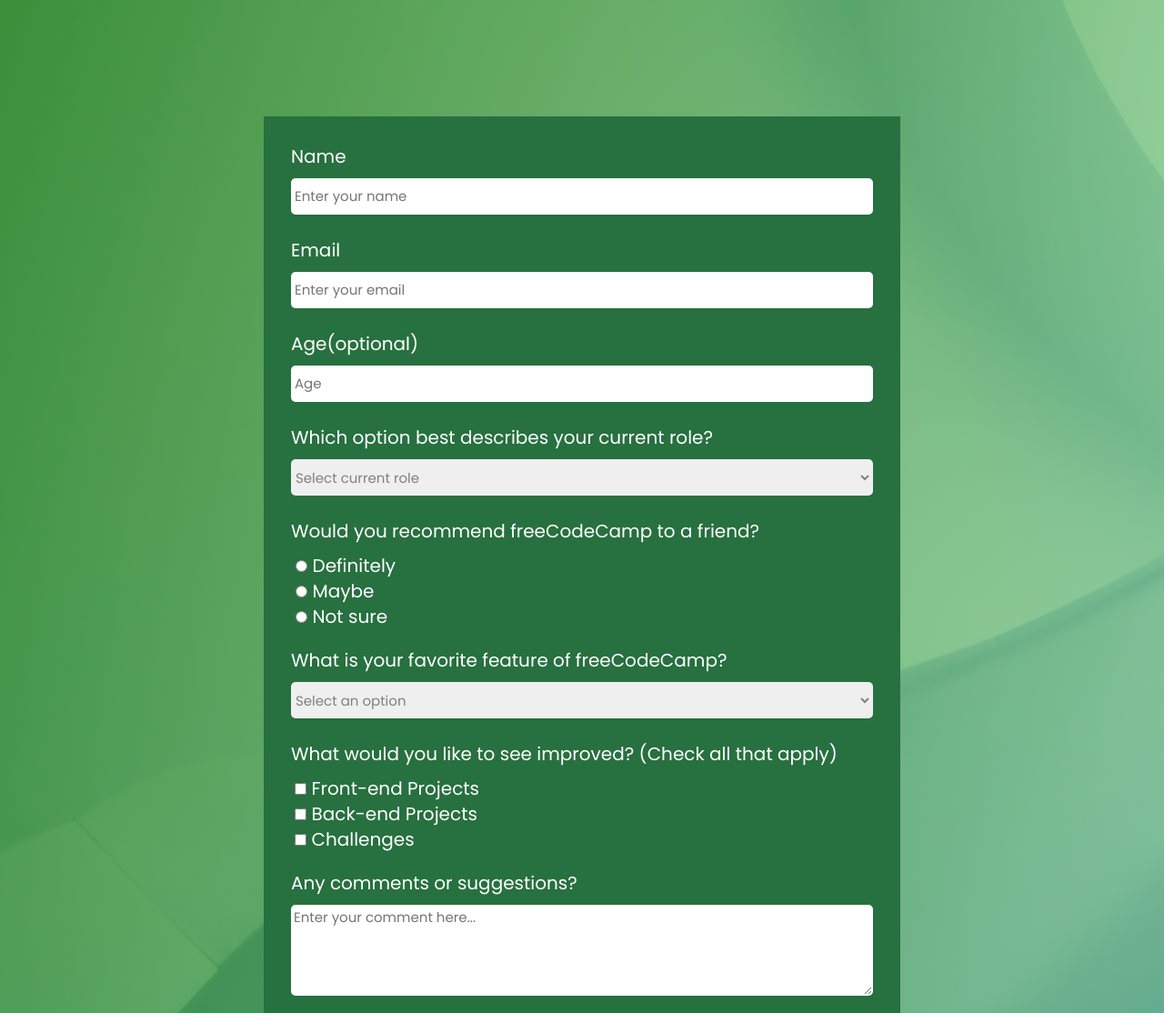
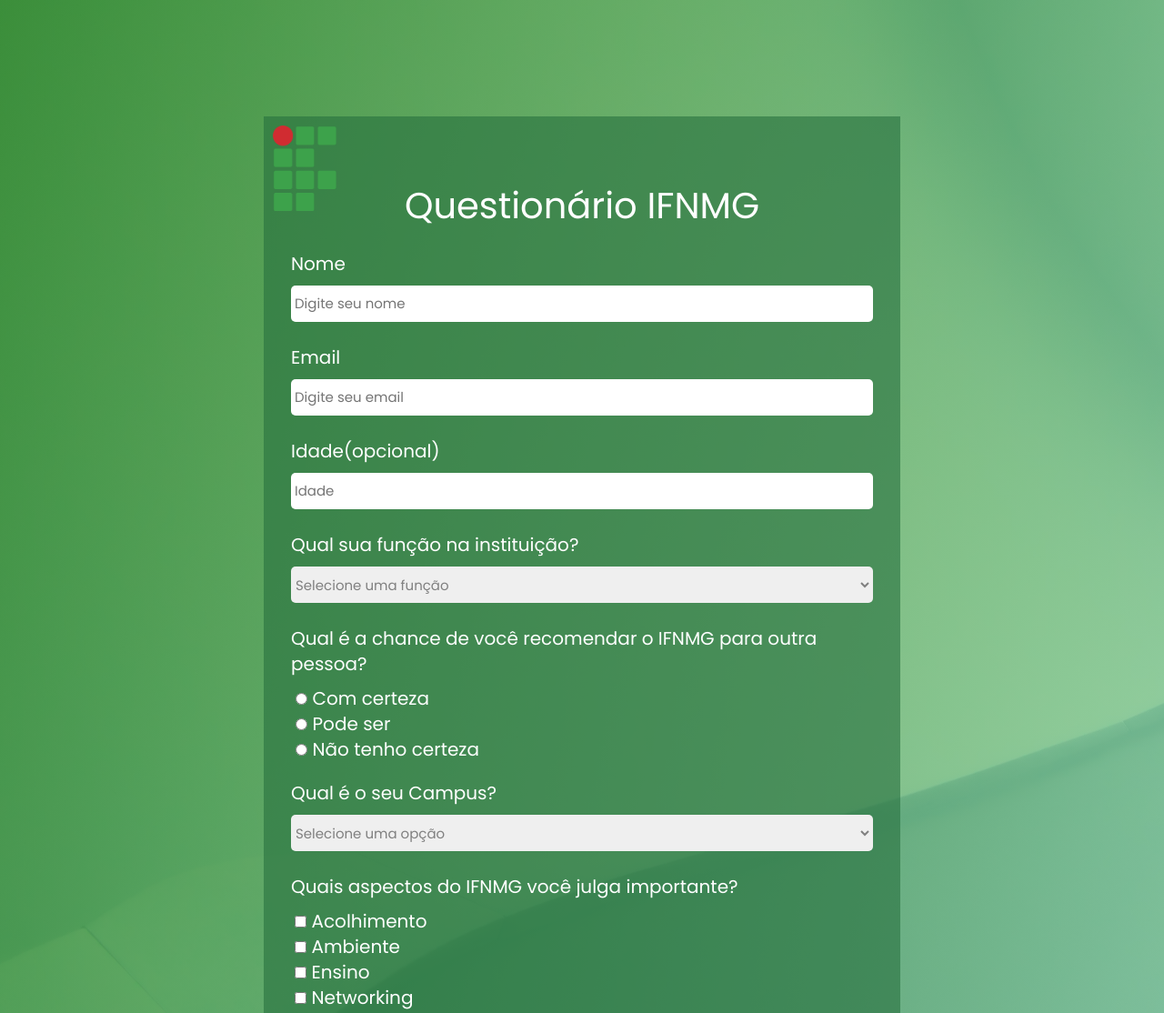
Before and after one commit to JuanSanjuanLemos/Formulario, a plain HTML site: page index.html in a window 1280 px wide. Shown: the top 1114 px of the page at 91% size. Drawn offline with Linux system fonts and the light colour scheme.

Commit message:
Customize for IFNMG

```diff
--- a/css/components/main-button.css
+++ b/css/components/main-button.css
@@ -5,7 +5,7 @@
     color: #fff;
     border-radius: 5px;
     border-color: transparent;
-    background-color: rgb(28, 4, 136);
+    background-color: rgb(216, 12, 12);
 }
 
 .main-button:hover{
--- a/css/components/main-form.css
+++ b/css/components/main-form.css
@@ -1,9 +1,10 @@
 .main-form{
+    position: relative;
     display: flex;
     flex-direction: column;
     width: 50%;
-    max-width: 700px;
+    max-width: 1000px;
     margin: auto;
-    background-color: rgb(39, 112, 63);
+    background-color: rgb(39, 112, 63, 0.6);
     padding: 3rem;
 }
--- /dev/null
+++ b/css/components/main-header.css
@@ -0,0 +1,9 @@
+.main-header{
+    font-family: 'Poppins', sans-serif;
+    max-height: 8rem;
+    display: flex;
+    align-items: baseline;
+    justify-content: center;
+    box-sizing: border-box;
+    margin-bottom: 6%;
+}
--- /dev/null
+++ b/css/components/main-logo.css
@@ -0,0 +1,6 @@
+.main-logo{
+    position: absolute;
+    top:1rem;
+    left: 1rem;
+    width: 10%;
+}
--- /dev/null
+++ b/css/components/main-title.css
@@ -0,0 +1,7 @@
+.main-title{
+    margin-top: 4rem;
+    font-size: 4rem;
+    font-weight: 400;
+    line-height: 1.4;
+    color: #fff;
+}
--- a/css/components/responsiveness.css
+++ b/css/components/responsiveness.css
@@ -2,14 +2,25 @@ html{
     font-size: 10px;
 }
 
-@media screen and (max-width: 768px) {
+@media screen and (max-width: 810px) {
     form.main-form{
         width: 100%;
         box-sizing: border-box;
+        margin: 0;
         padding: 2rem;
     }
     body.main-body{
-        margin-top: 0;
-        margin-bottom: 0;
+        margin: 0;
+
+    }
+    legend.main-title{
+        font-size: 3rem;
     }
 }
+
+
+@media screen and (max-width:320px) {
+    legend.main-title{
+        font-size: 2.5rem;
+    }
+}
--- a/css/reset.css
+++ b/css/reset.css
@@ -17,6 +17,7 @@ time, mark, audio, video {
 	font-size: 100%;
 	font: inherit;
 	vertical-align: baseline;
+
 }
 /* HTML5 display-role reset for older browsers */
 article, aside, details, figcaption, figure,
--- a/index.html
+++ b/index.html
@@ -1,5 +1,5 @@
 <!DOCTYPE html>
-<html lang="en">
+<html lang="pt-BR">
 <head>
     <meta charset="UTF-8">
     <meta http-equiv="X-UA-Compatible" content="IE=edge">
@@ -15,79 +15,92 @@
 
     <link rel="stylesheet" href="css/components/main-body.css">
     <link rel="stylesheet" href="css/components/main-button.css">
+    <link rel="stylesheet" href="css/components/main-form.css">
+    <link rel="stylesheet" href="css/components/main-header.css">
     <link rel="stylesheet" href="css/components/main-input.css">
-    <link rel="stylesheet" href="css/components/main-form.css">
+    <link rel="stylesheet" href="css/components/main-logo.css">
     <link rel="stylesheet" href="css/components/main-option.css">
     <link rel="stylesheet" href="css/components/main-select.css">
     <link rel="stylesheet" href="css/components/main-text.css">
+    <link rel="stylesheet" href="css/components/main-title.css">
     <link rel="stylesheet" href="css/components/wrapper-checkbox.css">
     <link rel="stylesheet" href="css/components/wrapper-radio.css">
 </head>
 <body class="main-body">
+    </header>
     <form action="" class="main-form">
-        <label class="main-text" for="name">Name</label>
-        <input type="text" id="name" class="main-input" required placeholder="Enter your name">
+        <div class="main-header">
+            <img class="main-logo" src="assets/img/if.png" alt="IFNMG logo">
+            <legend class="main-title">Questionário IFNMG</legend>
+        </div>
+        <label class="main-text" for="name">Nome</label>
+        <input type="text" id="name" class="main-input" required placeholder="Digite seu nome">
 
         <label class="main-text" for="email">Email</label>
-        <input type="emai" id="email" class="main-input" required placeholder="Enter your email">
+        <input type="emai" id="email" class="main-input" required placeholder="Digite seu email">
 
-        <label class="main-text" for="age">Age(optional)</label>
-        <input type="number" id="age" class="main-input" placeholder="Age">
+        <label class="main-text" for="age">Idade(opcional)</label>
+        <input type="number" id="age" class="main-input" placeholder="Idade">
 
-        <label class="main-text" for="current-role">Which option best describes your current role?</label>
+        <label class="main-text" for="current-role">Qual sua função na instituição?</label>
         <select name="current-role" id="current-role" class="main-select" required>
-            <option class="main-option" disabled selected>Select current role</option>
-            <option class="main-option">Student</option>
-            <option class="main-option">Full Time Job</option>
-            <option class="main-option">Full Time Learner</option>
-            <option class="main-option">Prefer not to say</option>
-            <option class="main-option">Other</option>
+            <option class="main-option" disabled selected>Selecione uma função</option>
+            <option class="main-option">Aluno</option>
+            <option class="main-option">Professor</option>
+            <option class="main-option">Cordenador</option>
+            <option class="main-option">Outra</option>
         </select>
 
-        <label class="main-text" for="recommend">Would you recommend freeCodeCamp to a friend?</label>
+        <label class="main-text" for="recommend">Qual é a chance de você recomendar o IFNMG para outra pessoa?</label>
         <div class="wrapper-radio">
             <div>
                 <input name="recommend" type="radio" class="">
-                <label class="main-text" for="" class="main-label">Definitely</label>
+                <label class="main-text" for="" class="main-label">Com certeza</label>
             </div>
             <div>
                 <input name="recommend" type="radio" class="">
-                <label class="main-text" for="" class="main-label">Maybe</label>
+                <label class="main-text" for="" class="main-label">Pode ser</label>
             </div>
             <div>
                 <input name="recommend" type="radio" class="">
-                <label class="main-text" for="" class="main-label">Not sure</label>
+                <label class="main-text" for="" class="main-label">Não tenho certeza</label>
             </div>
         </div>
 
-        <label for="favorite-feature" class="main-text">What is your favorite feature of freeCodeCamp?</label>
+        <label for="favorite-feature" class="main-text">Qual é o seu Campus?</label>
         <select name="favorite-feature" id="favorite-feature" class="main-select" required>
-            <option class="main-option" disabled selected>Select an option</option>
-            <option class="main-option">Challenges</option>
-            <option class="main-option">Projects</option>
-            <option class="main-option">Community</option>
-            <option class="main-option">Open Source</option>
+            <option class="main-option" disabled selected>Selecione uma opção</option>
+            <option class="main-option">Almenara</option>
+            <option class="main-option">Araçuaí</option>
+            <option class="main-option">Janúaria</option>
+            <option class="main-option">Montes Claros</option>
+            <option class="main-option">Pirapora</option>
+            <option class="main-option">Salinas</option>
         </select>
 
-        <label class="main-text" for="">What would you like to see improved? (Check all that apply)</label>
+        <label class="main-text" for="">Quais aspectos do IFNMG você julga importante?</label>
         <div class="wrapper-checkbox">
             <div>
                 <input type="checkbox" name="option" id="option1">
-                <label class="main-text" for="option1">Front-end Projects</label>
+                <label class="main-text" for="option1">Acolhimento</label>
             </div>
             <div>
                 <input type="checkbox" name="option" id="option2">
-                <label class="main-text" for="option2">Back-end Projects</label>
+                <label class="main-text" for="option2">Ambiente</label>
             </div>
             <div>
                 <input type="checkbox" name="option" id="option3">
-                <label class="main-text" for="option3">Challenges</label>
+                <label class="main-text" for="option3">Ensino</label>
+            </div>
+            <div>
+                <input type="checkbox" name="option" id="option4">
+                <label class="main-text" for="option3">Networking</label>
             </div>
         </div>
-        <label class="main-text" for="comments">Any comments or suggestions?</label>
-        <textarea name="comments" id="comments" class="main-input -comments" placeholder="Enter your comment here..."></textarea>
+        <label class="main-text" for="comments">Algum comentário ou sugestão?</label>
+        <textarea name="comments" id="comments" class="main-input -comments" placeholder="Digite seu comentário aqui..."></textarea>
 
-        <input type="submit" class="main-button" value="Submit">
+        <input type="submit" class="main-button" value="Enviar">
     </form>
 </body>
 </html>
```
Also changed, not shown: assets/img/if.png (added).
